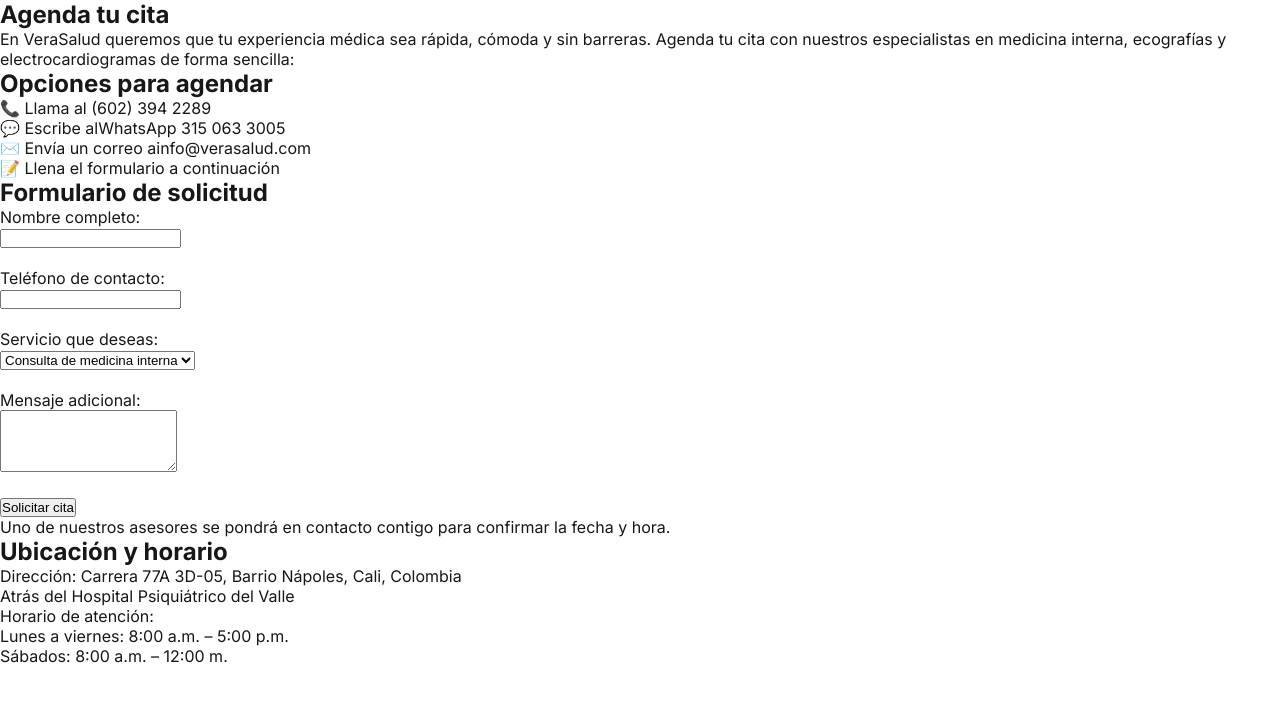
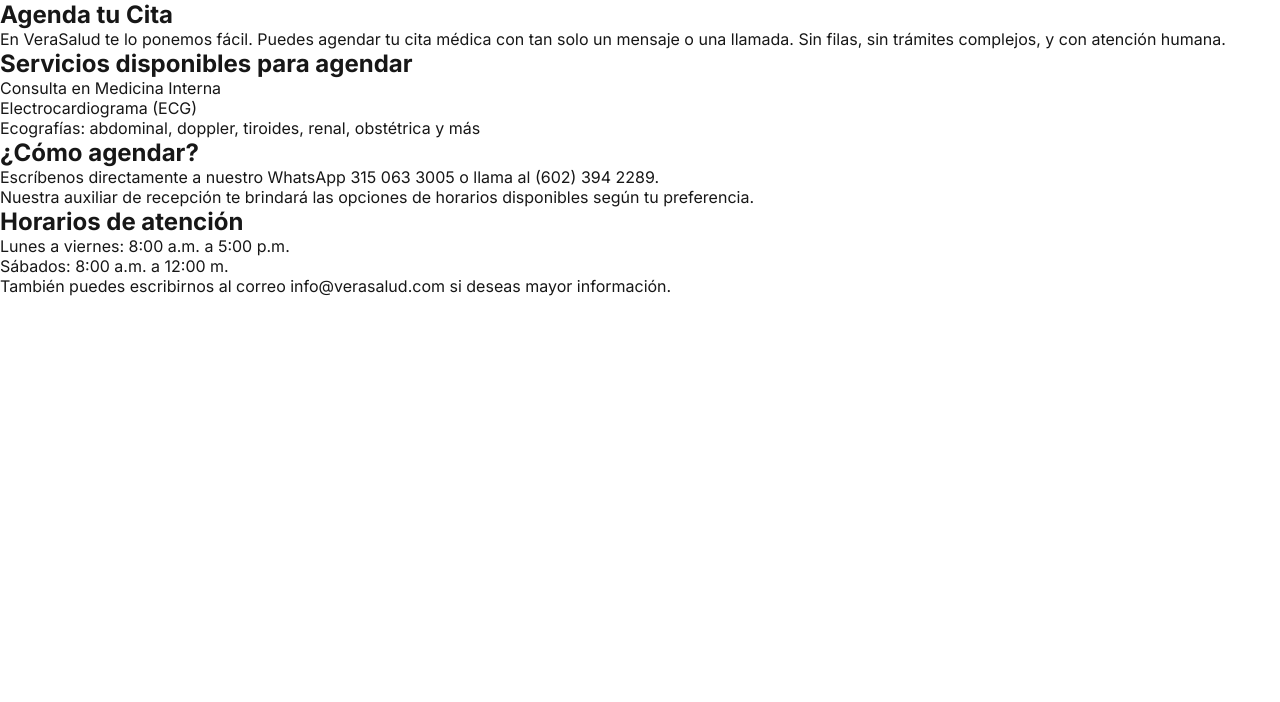
Before and after one commit to gstvgrc/verasalud-website, a Next.js app: page /citas in a window 1280 px wide. Shown: the top 702 px of the page. Built offline with nearby package versions, Linux system fonts and the light colour scheme.

Commit message:
Add appointment booking page

```diff
--- a/app/citas/page.js
+++ b/app/citas/page.js
@@ -1,12 +1,19 @@
 export const metadata = {
-  title: "Agenda tu cita | VeraSalud Cali",
+  title: "Agendar Cita | VeraSalud Cali",
   description:
-    "Solicita tu cita médica fácilmente en VeraSalud. Medicina interna, ecografías y electrocardiogramas en Cali sin demoras. Contáctanos por WhatsApp o llena el formulario.",
+    "Agenda tu cita médica en VeraSalud Cali para consultas de medicina interna, electrocardiograma o ecografías. Atención sin filas ni demoras. Contáctanos por WhatsApp o teléfono.",
+  keywords: [
+    "agendar cita médica",
+    "medicina interna Cali",
+    "ecografías Cali",
+    "electrocardiograma Cali",
+    "cita médica WhatsApp"
+  ],
   alternates: { canonical: "https://verasalud.com/citas" },
   openGraph: {
-    title: "Agenda tu cita | VeraSalud Cali",
+    title: "Agendar Cita | VeraSalud Cali",
     description:
-      "Solicita tu cita médica fácilmente en VeraSalud. Medicina interna, ecografías y electrocardiogramas en Cali sin demoras.",
+      "Agenda tu cita médica en VeraSalud Cali para consultas de medicina interna, electrocardiograma o ecografías.",
     url: "https://verasalud.com/citas",
     siteName: "VeraSalud",
     images: [
@@ -22,9 +29,9 @@ export const metadata = {
   },
   twitter: {
     card: "summary_large_image",
-    title: "Agenda tu cita | VeraSalud Cali",
+    title: "Agendar Cita | VeraSalud Cali",
     description:
-      "Solicita tu cita médica fácilmente en VeraSalud. Medicina interna, ecografías y electrocardiogramas sin filas en Cali.",
+      "Agenda tu cita médica en VeraSalud Cali para consultas de medicina interna, electrocardiograma o ecografías.",
   },
 };
 
@@ -32,75 +39,44 @@ export default function CitasPage() {
   return (
     <main>
       <section>
-        <h1>Agenda tu cita</h1>
+        <h1>Agenda tu Cita</h1>
         <p>
-          En VeraSalud queremos que tu experiencia médica sea rápida, cómoda y sin
-          barreras. Agenda tu cita con nuestros especialistas en medicina interna,
-          ecografías y electrocardiogramas de forma sencilla:
+          En VeraSalud te lo ponemos fácil. Puedes agendar tu cita médica con tan
+          solo un mensaje o una llamada. Sin filas, sin trámites complejos, y con
+          atención humana.
         </p>
 
-        <h2>Opciones para agendar</h2>
+        <h2>Servicios disponibles para agendar</h2>
         <ul>
-          <li>📞 Llama al <a href="tel:+576023942289">(602) 394 2289</a></li>
-          <li>
-            💬 Escribe al
-            <a href="https://wa.me/573150633005" target="_blank" rel="noopener noreferrer">WhatsApp 315 063 3005</a>
-          </li>
-          <li>
-            ✉️ Envía un correo a
-            <a href="mailto:info@verasalud.com">info@verasalud.com</a>
-          </li>
-          <li>📝 Llena el formulario a continuación</li>
+          <li>Consulta en Medicina Interna</li>
+          <li>Electrocardiograma (ECG)</li>
+          <li>Ecografías: abdominal, doppler, tiroides, renal, obstétrica y más</li>
         </ul>
 
-        <h2>Formulario de solicitud</h2>
-        <form>
-          <label htmlFor="nombre">Nombre completo:</label>
-          <br />
-          <input type="text" id="nombre" name="nombre" required />
-          <br />
-          <br />
-
-          <label htmlFor="telefono">Teléfono de contacto:</label>
-          <br />
-          <input type="tel" id="telefono" name="telefono" required />
-          <br />
-          <br />
-
-          <label htmlFor="servicio">Servicio que deseas:</label>
-          <br />
-          <select id="servicio" name="servicio">
-            <option value="medicina">Consulta de medicina interna</option>
-            <option value="ecografia">Ecografía</option>
-            <option value="electro">Electrocardiograma</option>
-            <option value="otro">Otro</option>
-          </select>
-          <br />
-          <br />
-
-          <label htmlFor="mensaje">Mensaje adicional:</label>
-          <br />
-          <textarea id="mensaje" name="mensaje" rows="4"></textarea>
-          <br />
-          <br />
-
-          <button type="submit">Solicitar cita</button>
-        </form>
-
-        <p>Uno de nuestros asesores se pondrá en contacto contigo para confirmar la fecha y hora.</p>
-
-        <h2>Ubicación y horario</h2>
+        <h2>¿Cómo agendar?</h2>
         <p>
-          Dirección: Carrera 77A 3D-05, Barrio Nápoles, Cali, Colombia
-          <br />
-          Atrás del Hospital Psiquiátrico del Valle
+          Escríbenos directamente a nuestro{' '}
+          <a href="https://wa.me/573150633005" target="_blank" rel="noopener noreferrer">
+            WhatsApp 315 063 3005
+          </a>{' '}
+          o llama al <a href="tel:+576023942289">(602) 394 2289</a>.
         </p>
         <p>
-          Horario de atención:
+          Nuestra auxiliar de recepción te brindará las opciones de horarios
+          disponibles según tu preferencia.
+        </p>
+
+        <h2>Horarios de atención</h2>
+        <p>
+          Lunes a viernes: 8:00 a.m. a 5:00 p.m.
           <br />
-          Lunes a viernes: 8:00 a.m. – 5:00 p.m.
-          <br />
-          Sábados: 8:00 a.m. – 12:00 m.
+          Sábados: 8:00 a.m. a 12:00 m.
+        </p>
+
+        <p>
+          También puedes escribirnos al correo{' '}
+          <a href="mailto:info@verasalud.com">info@verasalud.com</a> si deseas
+          mayor información.
         </p>
       </section>
     </main>
```
